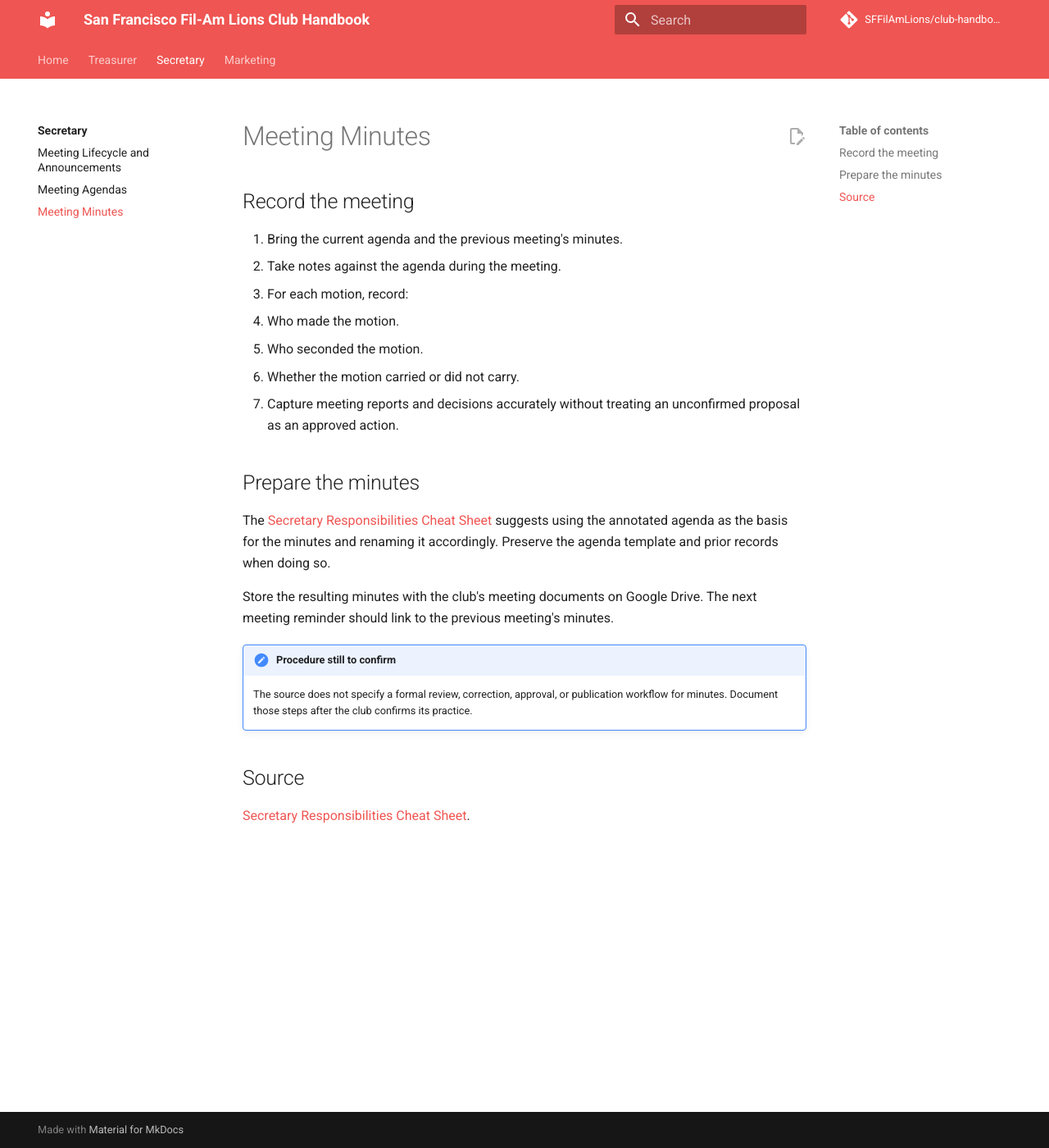
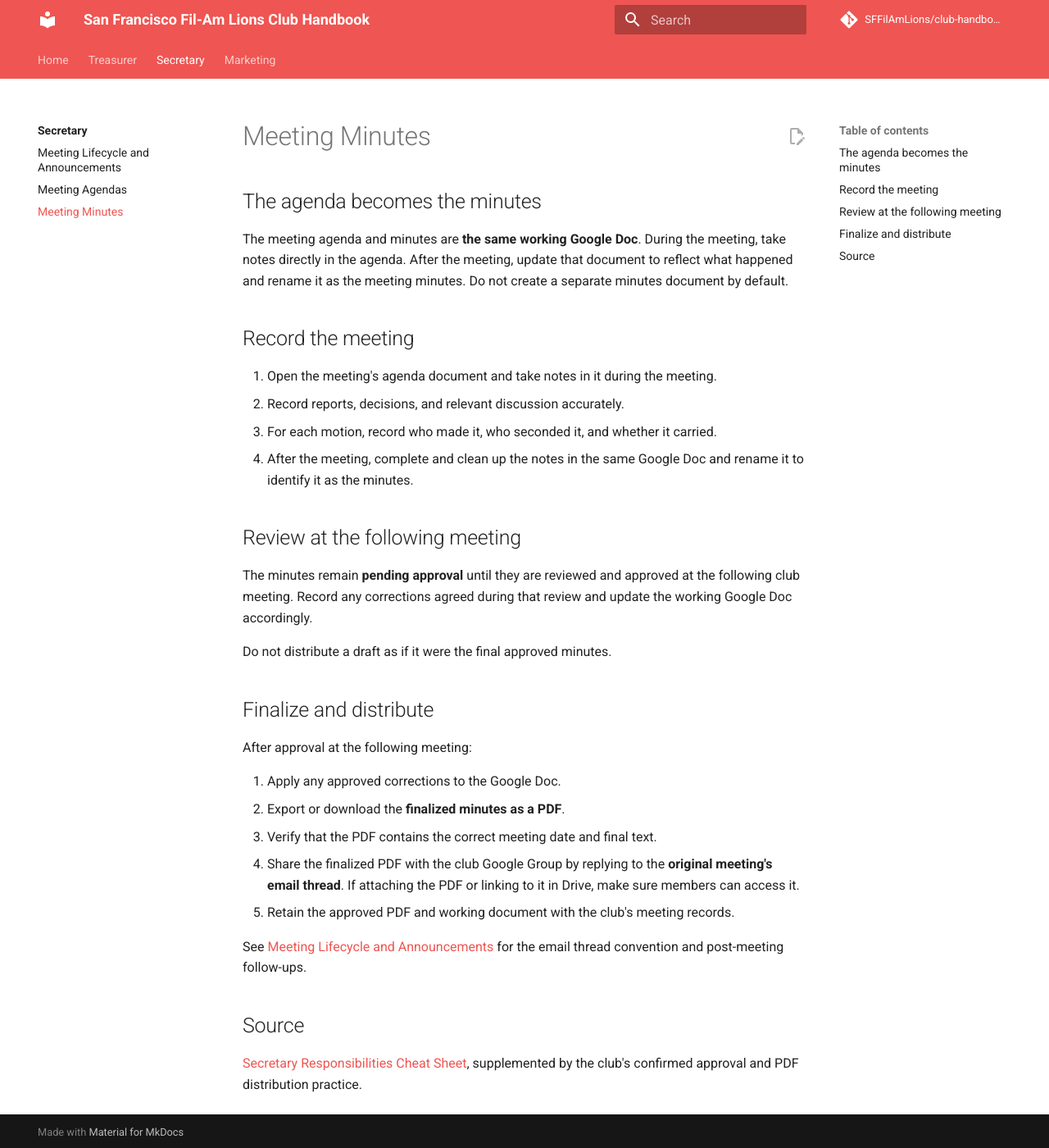
Before and after one commit to SFFilAmLions/club-handbook, an MkDocs documentation site: the page built from docs/secretary/minutes.md, in a window 1280 px wide and 1400 px high. Shown: the whole window at 82% size. Built offline with MkDocs 1.6.1 and Material for MkDocs 9.7.7, drawn with Linux system fonts in a browser that asks for light colours; comment, search, counter and statistics services are not loaded.

Commit message:
docs(secretary): finalize minutes as approved PDF after next meeting

```diff
--- a/docs/secretary/minutes.md
+++ b/docs/secretary/minutes.md
@@ -1,25 +1,34 @@
 # Meeting Minutes
+
+## The agenda becomes the minutes
+
+The meeting agenda and minutes are **the same working Google Doc**. During the meeting, take notes directly in the agenda. After the meeting, update that document to reflect what happened and rename it as the meeting minutes. Do not create a separate minutes document by default.
 
 ## Record the meeting
 
-1. Bring the current agenda and the previous meeting's minutes.
-2. Take notes against the agenda during the meeting.
-3. For each motion, record:
-   - Who made the motion.
-   - Who seconded the motion.
-   - Whether the motion carried or did not carry.
-4. Capture meeting reports and decisions accurately without treating an unconfirmed proposal as an approved action.
+1. Open the meeting's agenda document and take notes in it during the meeting.
+2. Record reports, decisions, and relevant discussion accurately.
+3. For each motion, record who made it, who seconded it, and whether it carried.
+4. After the meeting, complete and clean up the notes in the same Google Doc and rename it to identify it as the minutes.
 
-## Prepare the minutes
+## Review at the following meeting
 
-The [Secretary Responsibilities Cheat Sheet](https://docs.google.com/document/d/165qGju1ZPAULRnlNKMzcoTDUj_ZjKSPmxse2m5eU7A0/edit) suggests using the annotated agenda as the basis for the minutes and renaming it accordingly. Preserve the agenda template and prior records when doing so.
+The minutes remain **pending approval** until they are reviewed and approved at the following club meeting. Record any corrections agreed during that review and update the working Google Doc accordingly.
 
-Store the resulting minutes with the club's meeting documents on Google Drive. The next meeting reminder should link to the previous meeting's minutes.
+Do not distribute a draft as if it were the final approved minutes.
 
-!!! note "Procedure still to confirm"
+## Finalize and distribute
 
-    The source does not specify a formal review, correction, approval, or publication workflow for minutes. Document those steps after the club confirms its practice.
+After approval at the following meeting:
+
+1. Apply any approved corrections to the Google Doc.
+2. Export or download the **finalized minutes as a PDF**.
+3. Verify that the PDF contains the correct meeting date and final text.
+4. Share the finalized PDF with the club Google Group by replying to the **original meeting's email thread**. If attaching the PDF or linking to it in Drive, make sure members can access it.
+5. Retain the approved PDF and working document with the club's meeting records.
+
+See [Meeting Lifecycle and Announcements](meeting-lifecycle.md) for the email thread convention and post-meeting follow-ups.
 
 ## Source
 
-[Secretary Responsibilities Cheat Sheet](https://docs.google.com/document/d/165qGju1ZPAULRnlNKMzcoTDUj_ZjKSPmxse2m5eU7A0/edit).
+[Secretary Responsibilities Cheat Sheet](https://docs.google.com/document/d/165qGju1ZPAULRnlNKMzcoTDUj_ZjKSPmxse2m5eU7A0/edit), supplemented by the club's confirmed approval and PDF distribution practice.
```
